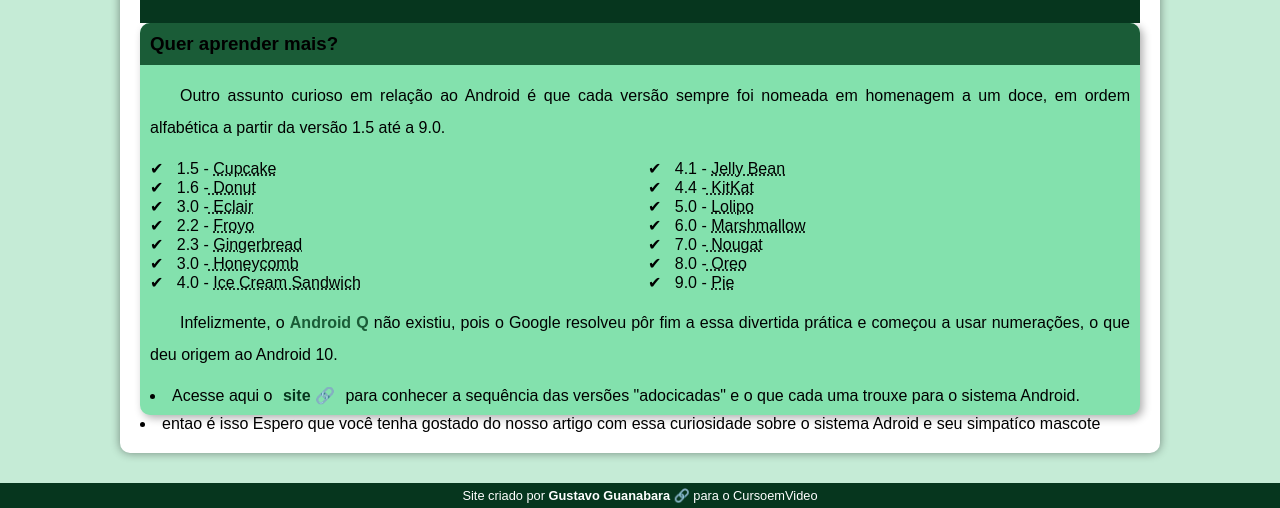
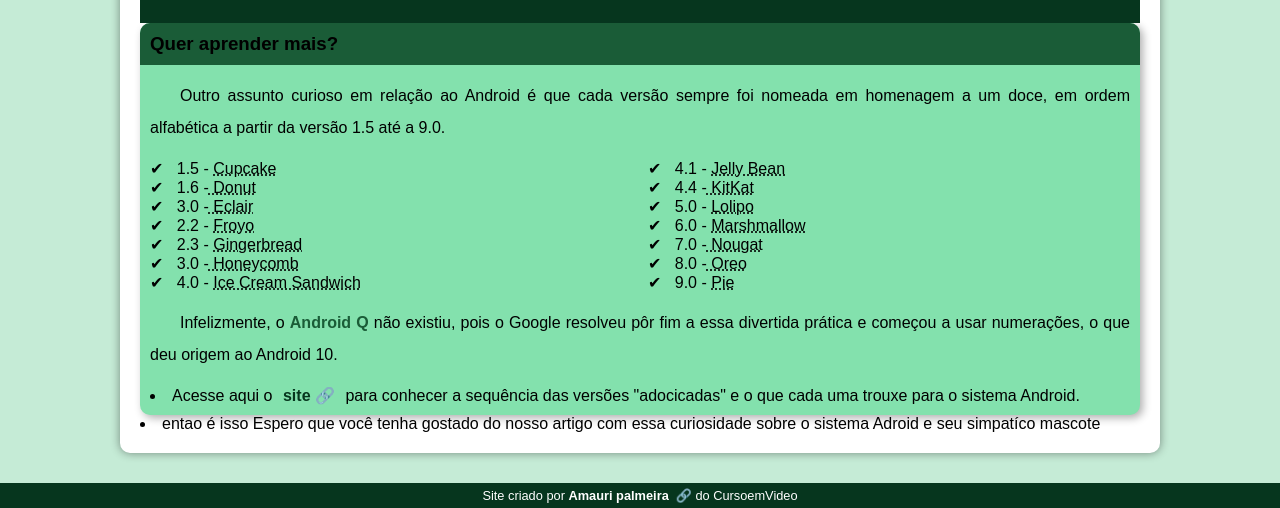
Before and after one commit to amauripalmeira/projeto-android, a plain HTML site: page index.html in a window 1280 px wide. Shown: the part 2177-2685 px from the top of the page. Drawn offline with Linux system fonts and the light colour scheme.

Commit message:
atualizei o criador

```diff
--- a/index.html
+++ b/index.html
@@ -170,8 +170,8 @@
     </article>
 </main>
 <footer>
-    <p>Site criado por <a href="https://gustavoguanabara.github.io/" target="_blank" class="externo">
-        Gustavo Guanabara</a> para o CursoemVideo</p>
+    <p>Site criado por <a href="https://github.com/amauripalmeira" target="_blank" class="externo">
+        Amauri palmeira </a> do  CursoemVideo</p>
 </footer>
 
 </body>
```
